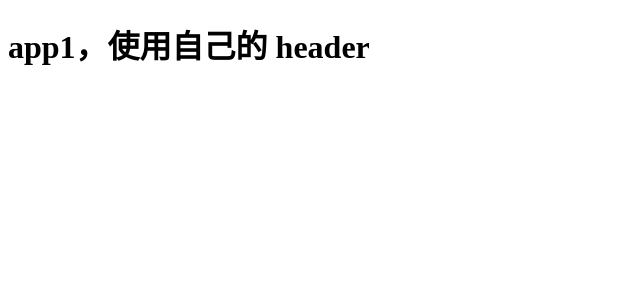
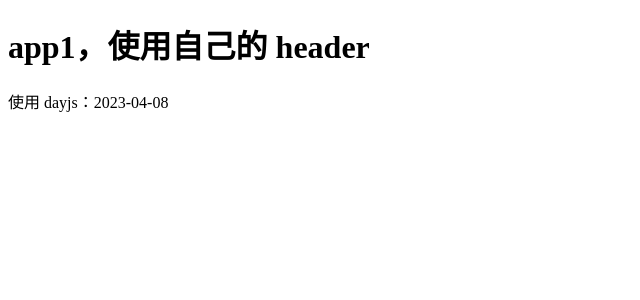
Before and after one commit to oyai32/module-federation-vue, a Vue app in the folder app1/: page / in a window 1280 px wide. Shown: the top 300 px of the page, without its empty margins (0-640 px from the left). Built offline with nearby package versions, Linux system fonts and the light colour scheme.

Commit message:
feat: app1 中增加 dayjs

```diff
--- a/app1/package.json
+++ b/app1/package.json
@@ -14,6 +14,7 @@
     "webpack-dev-server": "^3.11.0"
   },
   "dependencies": {
+    "dayjs": "^1.11.7",
     "vue": "^2.6.12",
     "webpack-cli": "^4.0.0"
   }
--- a/app1/src/components/Header.vue
+++ b/app1/src/components/Header.vue
@@ -1,9 +1,11 @@
 <template>
   <div>
     <h1>{{ name }}</h1>
+    <div>使用 dayjs：{{ day }}</div>
   </div>
 </template>
 <script>
+import dayjs from 'dayjs';
 
 export default {
   props: {
@@ -12,5 +14,13 @@ export default {
       default: '',
     },
   },
+  data() {
+    return {
+      day:''
+    };
+  },
+  async mounted() {
+    this.day = dayjs().format('YYYY-MM-DD');
+  },
 };
 </script>
```
Also changed, not shown: 1 other file (tests, documents, lock files or other folders).
